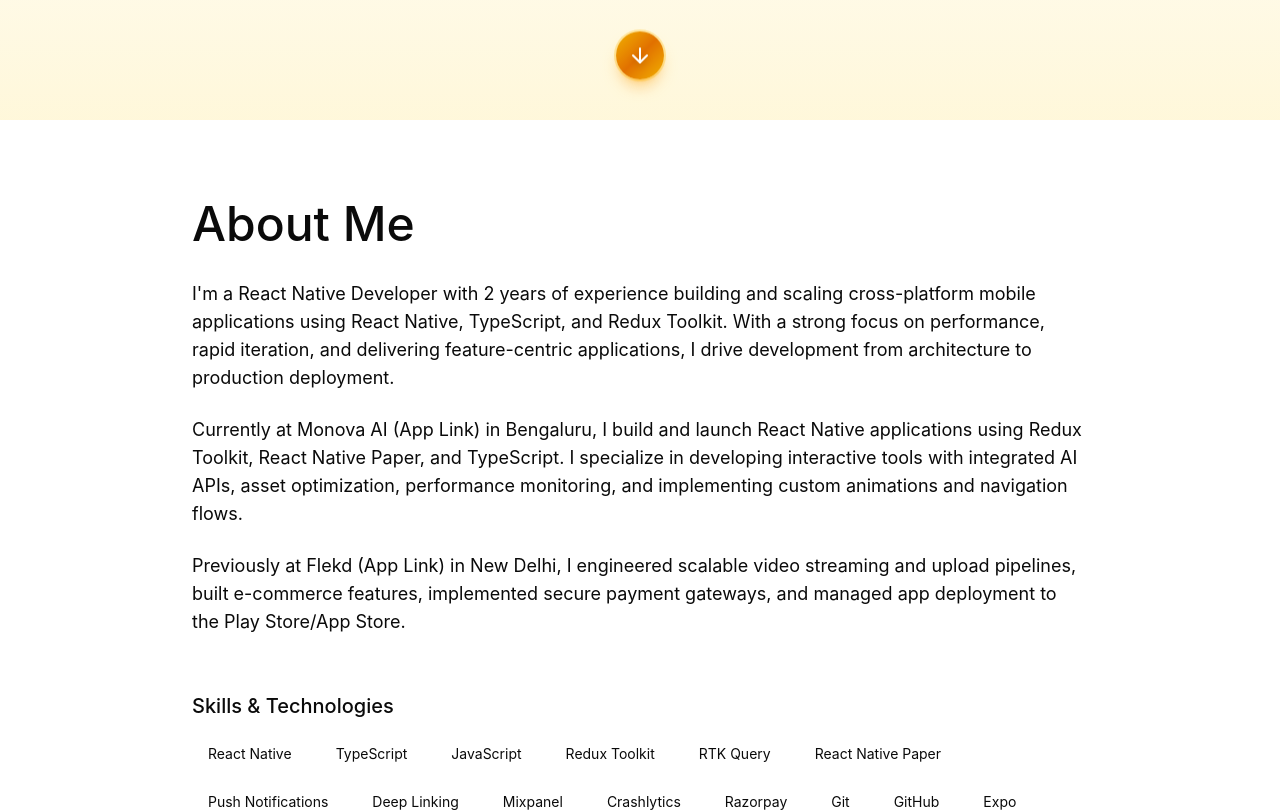
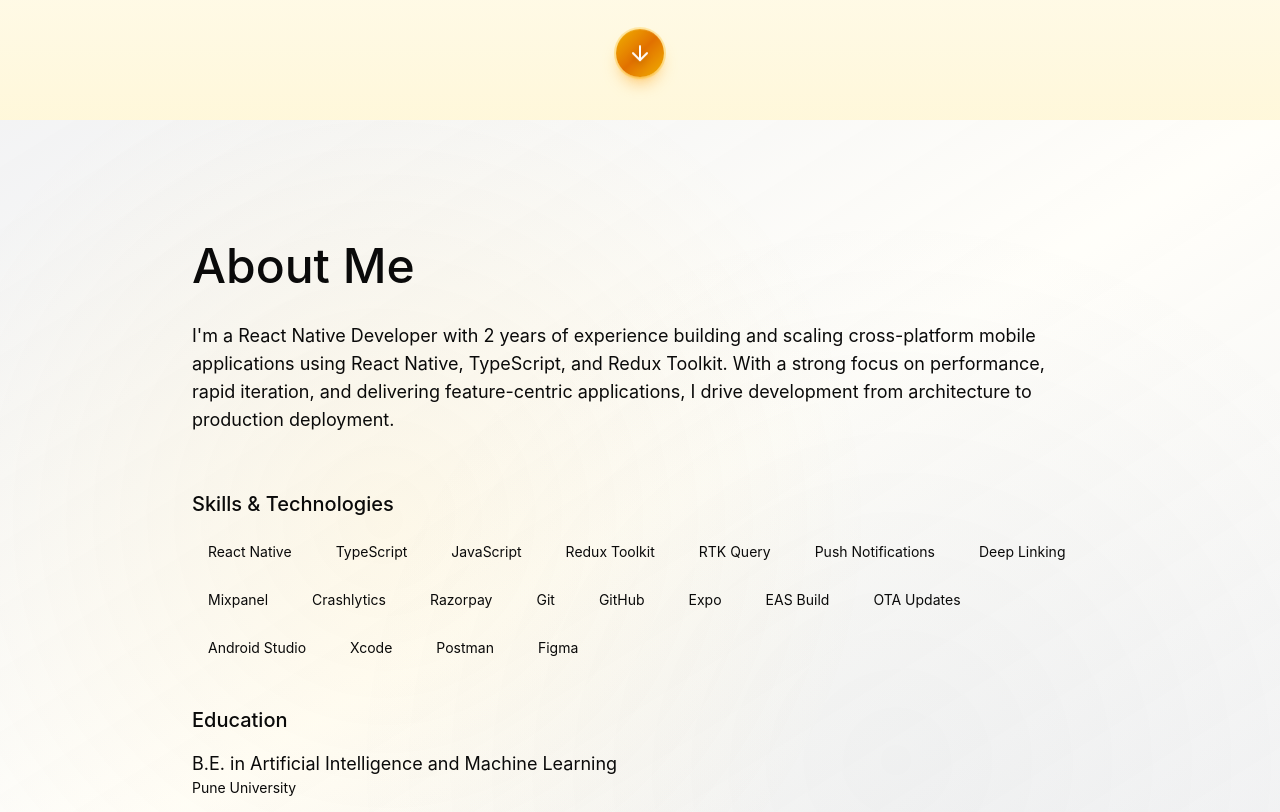
Before and after one commit to thesopan21/portfolio, a React (Vite) app: page / in a window 1280 px wide. Shown: the part 680-1492 px from the top of the page. Built offline with nearby package versions, Linux system fonts and the light colour scheme.

Commit message:
abount section updated

```diff
--- a/src/app/components/About.tsx
+++ b/src/app/components/About.tsx
@@ -1,18 +1,15 @@
 export function About() {
   return (
-    <section id="about" className="min-h-screen flex items-center px-6 py-20">
-      <div className="max-w-4xl mx-auto">
+    <section id="about" className="min-h-screen flex items-center px-6 py-20 bg-gradient-to-br from-slate-900/5 via-amber-100/10 to-slate-900/5 relative overflow-hidden">
+      <div className="absolute inset-0 bg-[radial-gradient(circle_at_30%_50%,rgba(251,191,36,0.08),transparent_50%)]"></div>
+      <div className="absolute inset-0 bg-[radial-gradient(circle_at_70%_80%,rgba(100,116,139,0.06),transparent_50%)]"></div>
+      <div className="max-w-4xl mx-auto relative z-10">
         <h2 className="text-4xl md:text-5xl mb-8">About Me</h2>
         <div className="space-y-6 text-lg text-muted-foreground">
           <p>
             I'm a React Native Developer with 2 years of experience building and scaling cross-platform mobile applications using React Native, TypeScript, and Redux Toolkit. With a strong focus on performance, rapid iteration, and delivering feature-centric applications, I drive development from architecture to production deployment.
           </p>
-          <p>
-            Currently at Monova AI (App Link) in Bengaluru, I build and launch React Native applications using Redux Toolkit, React Native Paper, and TypeScript. I specialize in developing interactive tools with integrated AI APIs, asset optimization, performance monitoring, and implementing custom animations and navigation flows.
-          </p>
-          <p>
-            Previously at Flekd (App Link) in New Delhi, I engineered scalable video streaming and upload pipelines, built e-commerce features, implemented secure payment gateways, and managed app deployment to the Play Store/App Store.
-          </p>
+
           <div className="pt-8">
             <h3 className="text-xl mb-4 text-foreground">Skills & Technologies</h3>
             <div className="flex flex-wrap gap-3">
@@ -22,7 +19,6 @@ export function About() {
                 'JavaScript',
                 'Redux Toolkit',
                 'RTK Query',
-                'React Native Paper',
                 'Push Notifications',
                 'Deep Linking',
                 'Mixpanel',
@@ -32,6 +28,7 @@ export function About() {
                 'GitHub',
                 'Expo',
                 'EAS Build',
+                'OTA Updates',
                 'Android Studio',
                 'Xcode',
                 'Postman',
```
